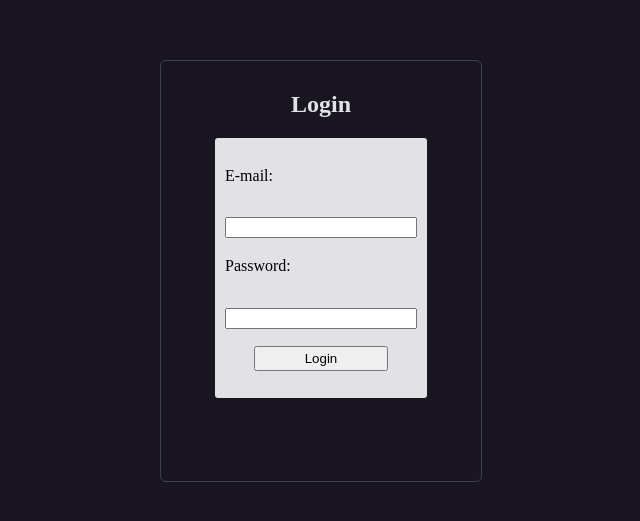
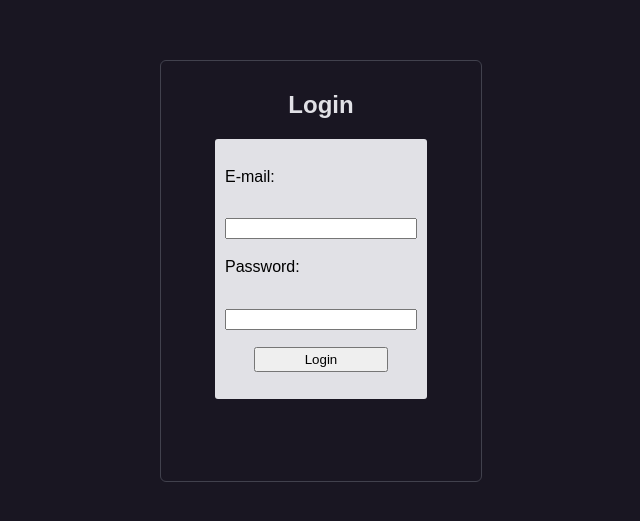
Before and after one commit to dreisss/iespes, a plain HTML site: page Programming/class01/site1/index.html in a window 1280 px wide. Shown: the part 129-650 px from the top of the page, without its empty margins (319-959 px from the left). Drawn offline with Linux system fonts and the light colour scheme.

Commit message:
changed to right font

```diff
--- a/Programming/class01/site1/style.css
+++ b/Programming/class01/site1/style.css
@@ -1,14 +1,13 @@
 body {
-    width:100vw;
-    height: 100vh;
-    margin: 0px;
-    padding: 0px;
-
-    background-color: #191622;
+    width:100vw; height: 100vh;
+    margin: 0px; padding: 0px;
 
     display: flex;
     justify-content: center;
     align-items: center;
+
+    background-color: #191622;
+    font-family: Arial;
 }
 
 div#main-div {
```
